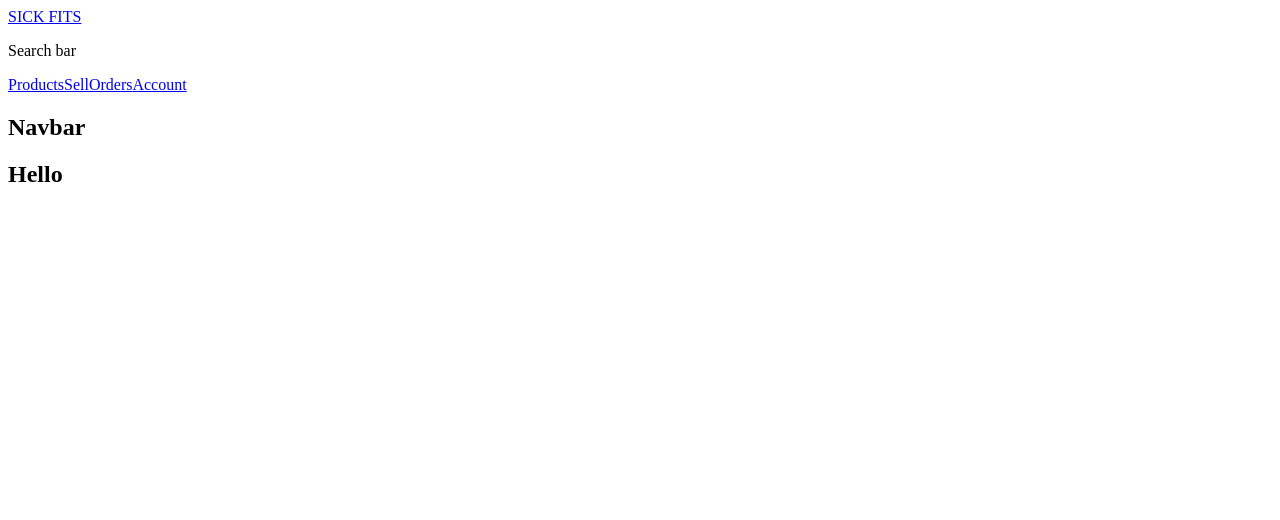
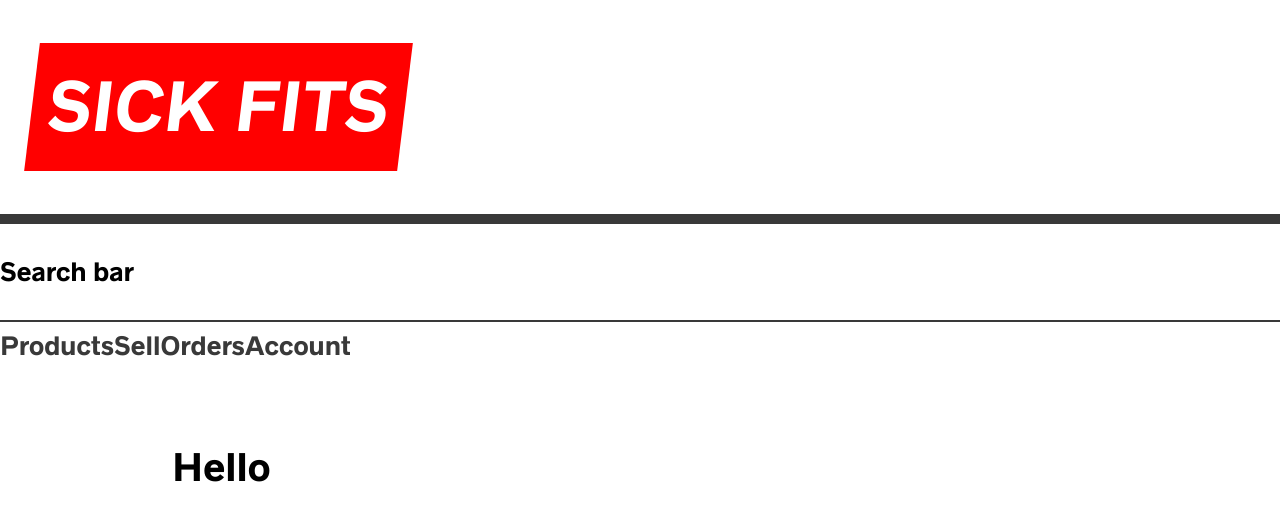
Before and after one commit to rmc3408/wesbos, a Next.js app in the folder frontend/: page / in a window 1280 px wide. Shown: the top 520 px of the page. Built offline with nearby package versions, Linux system fonts and the light colour scheme.

Commit message:
video 9 done

```diff
--- a/frontend/components/Header.js
+++ b/frontend/components/Header.js
@@ -1,19 +1,54 @@
-import React from 'react'
-import Link from 'next/link';
-import Nav from './Nav';
+import React from "react";
+import Link from "next/link";
+import Nav from "./Nav";
+import styled from "styled-components";
+
+const Logo = styled.h1`
+  background: var(--red);
+  font-size: 4rem;
+  margin-left: 2rem;
+  position: relative;
+  z-index: 2;
+  transform: skew(-7deg);
+  a {
+    color: white;
+    text-transform: uppercase;
+    padding: 0.5rem 1rem;
+    text-decoration: none !important;
+  }
+`;
+
+const HeaderStyled = styled.header`
+  .bar {
+    display: grid;
+    grid-template-columns: auto 1fr;
+    justify-content: space-between;
+    align-items: center;
+    border-bottom: 10px solid var(--black);
+  }
+  .sub-bar {
+    display: grid;
+    grid-template-columns: 1fr auto;
+    justify-content: space-between;
+    align-items: center;
+    border-bottom: 2px solid var(--black);
+  }
+`;
 
 function Header() {
   return (
-        <header>
-            <div className='bar'>
+    <HeaderStyled>
+      <div className="bar">
+        <Logo>
           <Link href="/">SICK FITS</Link>
+        </Logo>
       </div>
       <div className="sub-bar">
         <p>Search bar</p>
+      </div>
       <Nav />
-            </div>
-        </header>
-    )
+    </HeaderStyled>
+  );
 }
 
-export default Header
+export default Header;
--- a/frontend/components/Page.js
+++ b/frontend/components/Page.js
@@ -1,13 +1,21 @@
 import React from "react";
 import PropTypes from "prop-types";
 import Headers from "./Header";
+import { GlobalStyled } from "./styles/GlobalStyles";
+import styled from "styled-components";
+
+const InnerPage = styled.div`
+  max-width: 1000px;
+  margin: 0 auto;
+  padding: 2rem;
+`;
 
 function Page({ children }) {
   return (
     <>
+      <GlobalStyled />
       <Headers />
-      <h2>Navbar</h2>
-      {children}
+      <InnerPage>{children}</InnerPage>
     </>
   );
 }
--- /dev/null
+++ b/frontend/components/styles/GlobalStyles.js
@@ -0,0 +1,43 @@
+import { createGlobalStyle } from 'styled-components';
+
+export const GlobalStyled = createGlobalStyle`
+    @font-face {
+        font-family: 'radnika';
+        src: url('/static/radnika.woff2') format('woff2');
+        font-size: medium;
+        font-weight: normal;
+    }
+    html {
+        --red: #ff0000;
+        --black: #393939;
+        --grey: #3A3A3A;
+        --lightgrey: #e1e1e1;
+        --offwhite: #ededed;
+        --maxWidth: 1000px;
+        --bs: 0 12px 24px 0 rgba(0,0,0,0.09);
+        box-sizing: border-box;
+
+    }
+    body {
+        font-family: 'radnika', 'Gill Sans', 'Gill Sans MT',
+         Calibri, 'Trebuchet MS', sans-serif;
+        padding: 0;
+        margin: 0;
+        line-height: 2;
+        font-size: 1.5rem;
+    }
+    *, *:before, *:after {
+        box-sizing: inherit;
+    }
+    a {
+        text-decoration: none;
+        color: var(--black);
+        &:hover {
+            text-decoration: underline;
+        }
+    }
+    button {
+        font-family: 'radnika', -apple-system, BlinkMacSystemFont, 'Segoe UI', Roboto, Oxygen, Ubuntu,
+        Cantarell, 'Open Sans', 'Helvetica Neue', sans-serif;
+    }
+`;
--- a/frontend/components/styles/nprogress.css
+++ b/frontend/components/styles/nprogress.css
@@ -34,13 +34,13 @@
   display: block;
   position: fixed;
   z-index: 1031;
-  top: 15px;
-  right: 15px;
+  top: 25px;
+  right: 25px;
 }
 
 #nprogress .spinner-icon {
-  width: 18px;
-  height: 18px;
+  width: 30px;
+  height: 30px;
   box-sizing: border-box;
 
   border: solid 2px transparent;
--- a/frontend/pages/_app.js
+++ b/frontend/pages/_app.js
@@ -1,5 +1,13 @@
-import React from 'react'
+import React from 'react';
+import Router from 'next/router';
 import Page from '../components/Page';
+import Nprogress from 'nprogress';
+import '../components/styles/nprogress.css';
+
+
+Router.events.on('routeChangeStart', () => Nprogress.start());
+Router.events.on('routeChangeComplete', () => Nprogress.done());
+Router.events.on('routeChangeError', () => Nprogress.done());
 
 function Myapp({ Component, pageProps }) {
     return (
--- a/frontend/pages/_document.js
+++ b/frontend/pages/_document.js
@@ -1,11 +1,25 @@
 import Document, { Html, Head, NextScript, Main } from 'next/document';
+import { ServerStyleSheet } from 'styled-components';
 
 export default class MyDocument extends Document {
+
+    // Styled-components supports concurrent server side rendering,
+    // with stylesheet rehydration.The basic idea is that everytime
+    // you render your app on the server, you can create a
+    // ServerStyleSheet and add a provider to your React tree,
+    // that accepts styles via a context API
+    static getInitialProps({ renderPage }) {
+        const sheet = new ServerStyleSheet();
+        const page = renderPage(App => (props) => sheet.collectStyles(<App {...props} />));
+
+        const styledTags = sheet.getStyleElement();
+        return { ...page, styledTags };
+    }
 
     // Create to Global styles and customized HTML meta, head.
     render() {
         return (<Html lang="en-CA">
-            {/* <Head ></Head> */}
+            <Head ></Head>
             <body>
                 <Main />
                 <NextScript />
```
Also changed, not shown: frontend/public/static/radnika.woff2 (renamed from frontend/public/static/radnikanext-medium-webfont.woff2). Lines whose indentation alone changed are shown as unchanged.
